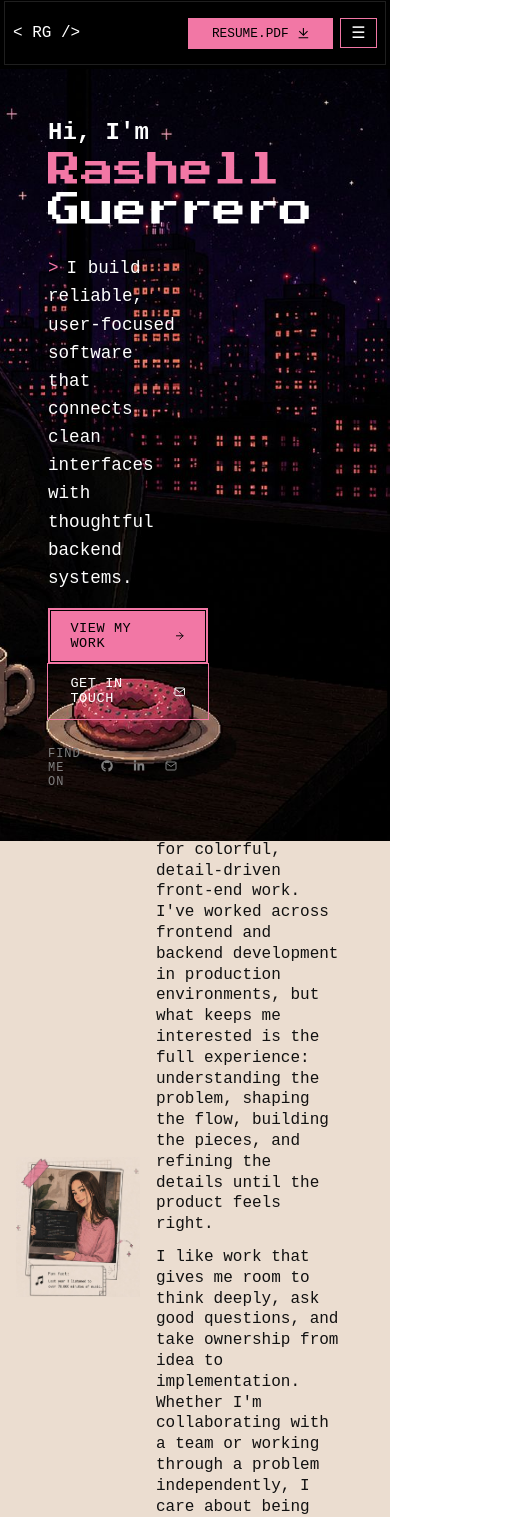
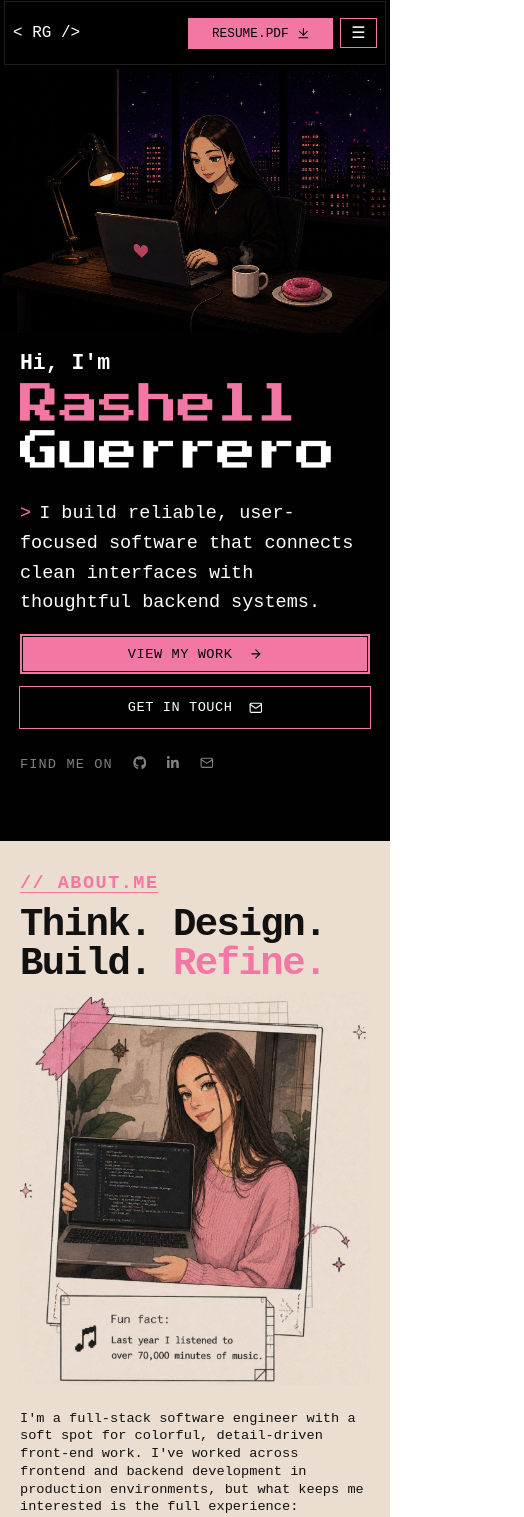
Before and after one commit to rxshellg/rg-portfolio, a React (Vite) app: page / in a window 390 px wide. Shown: the part 3-1520 px from the top of the page, 524 px wide, since content can reach past the window. Built offline with nearby package versions, Linux system fonts and the light colour scheme.

Commit message:
Adapted content for mobile navigation

```diff
--- a/src/components/layout/Navbar.css
+++ b/src/components/layout/Navbar.css
@@ -41,7 +41,7 @@
 
 .nav-link.active {
   color: var(--primary);
-  text-shadow: 0 0 8px rgba(242, 119, 165, 0.75);
+  text-shadow: 0 0 8px var(--primary);
 }
 
 .nav-link.active::after {
@@ -52,7 +52,7 @@
   width: 100%;
   height: 2px;
   background: var(--primary);
-  box-shadow: 0 0 8px rgba(242, 119, 165, 0.9);
+  box-shadow: 0 0 8px var(--primary);
 }
 
 .resume-section {
@@ -68,7 +68,7 @@
 }
 
 .resume-section:hover {
-  box-shadow: 0 0 8px rgba(242, 119, 165, 0.75);
+  box-shadow: 0 0 8px var(--primary);
 }
 
 .mobile-menu-button,
@@ -112,7 +112,7 @@
     right: 0.25rem;
     z-index: 30;
     flex-direction: column;
-    border: 1px solid rgba(242, 119, 165, 0.55);
+    border: 1px solid var(--primary);
     background: #000;
     padding: 0.5rem;
   }
@@ -126,14 +126,13 @@
     font-size: 0.65rem;
     text-transform: uppercase;
     padding: 0.85rem 0.75rem;
-    border-bottom: 1px solid rgba(242, 119, 165, 0.2);
+    border-bottom: 1px solid var(--primary);
   }
 
   .mobile-nav-link:last-child {
     border-bottom: none;
   }
 
-  .mobile-nav-link span,
   .mobile-nav-link.active {
     color: var(--primary);
   }
--- a/src/pages/home/components/AboutSection.css
+++ b/src/pages/home/components/AboutSection.css
@@ -1,6 +1,6 @@
 .about-section {
   display: flex;
-  background-color: #EBDDD0;
+  background-color: #ebddd0;
   color: #111;
 }
 
@@ -98,5 +98,72 @@
 }
 
 .about-detail-card:hover {
-    box-shadow: 0 0 8px rgba(242, 119, 165, 0.75);
+  box-shadow: 0 0 8px var(--primary);
 }
+
+.about-image-mobile {
+  display: none;
+}
+
+@media (max-width: 768px) {
+  .about-section {
+    flex-direction: column;
+    padding: 2rem 1.25rem 2.5rem;
+    height: auto;
+  }
+
+  .about-image,
+  .about-text {
+    min-height: unset;
+    width: 100%;
+  }
+
+  .about-image {
+    display: none;
+  }
+
+  .about-image-mobile {
+    display: block;
+    width: 100%;
+    margin: 0.5rem 0;
+  }
+
+  .about-image-mobile img {
+    width: 100%;
+  }
+
+  .about-text {
+    padding-right: 0;
+  }
+
+  .about-heading {
+    font-size: clamp(2rem, 10vw, 3rem);
+    margin: 0.75rem 0 0;
+  }
+
+  .about-details {
+    flex-direction: column;
+  }
+
+  .about-detail-card {
+    min-width: unset;
+    width: 100%;
+  }
+
+  .about-detail-card strong,
+  .about-detail-card span {
+    font-size: clamp(0.75rem, 3.5vw, 1rem);
+  }
+
+  .about-detail-link {
+  justify-content: space-between;
+}
+
+  .section-label {
+    font-size: clamp(0.9rem, 4.75vw, 1.5rem);
+  }
+
+  .about-description {
+    font-size: clamp(0.75rem, 3.5vw, 1rem);
+  }
+}
--- a/src/pages/home/components/AboutSection.tsx
+++ b/src/pages/home/components/AboutSection.tsx
@@ -12,10 +12,12 @@ function AboutSection() {
         <p className="section-label">// About.me</p>
 
         <h2 className="about-heading">
-          Think. Design.
+          Think. Design. Build. <span>Refine.</span>
+        </h2>
 
-          Build. <span>Refine.</span>
-        </h2>
+        <div className="about-image-mobile" aria-hidden="true">
+          <img src="/About-Image.jpeg" alt="" />
+        </div>
 
         <p className="about-description">
           I&apos;m a full-stack software engineer with a soft spot for colorful,
@@ -52,7 +54,10 @@ function AboutSection() {
           {/* <a className="about-detail-card about-detail-link" href="#contact">
               -Commented out until built-
           */}
-          <a className="about-detail-card about-detail-link" href="https://www.linkedin.com/in/rashell-guerrero/">
+          <a
+            className="about-detail-card about-detail-link"
+            href="https://www.linkedin.com/in/rashell-guerrero/"
+          >
             <div>
               <span>Available for</span>
               <strong>Full-time opportunities</strong>
--- a/src/pages/home/components/HeroSection.css
+++ b/src/pages/home/components/HeroSection.css
@@ -27,7 +27,7 @@
   margin: 0;
   font-family: "Press Start 2P", "Courier New", Courier, monospace;
   font-size: clamp(2.25rem, 5.2vw, 5rem);
-  line-height: 1.10;
+  line-height: 1.1;
   font-weight: 400;
 }
 
@@ -47,12 +47,11 @@
 }
 
 .hero-description {
-  margin: 1.50rem 0 1rem;
+  margin: 1.5rem 0 1rem;
   max-width: 34rem;
   font-size: 1.1rem;
   line-height: 1.6;
 }
-
 
 .hero-description span {
   margin-right: 0.5rem;
@@ -80,19 +79,12 @@
   margin-right: 1rem;
 }
 
-.hero-button-primary:hover {
-  color: #000;
-  box-shadow: 0 0 8px rgba(242, 119, 165, 0.75);
-}
-
 .hero-button-secondary {
-  background: transparent;
   color: white;
   outline: 1px solid var(--primary);
 }
 
-.hero-button-secondary:hover {
-  color: white;
+.hero-button-primary:hover, .hero-button-secondary:hover {
   box-shadow: 0 0 8px rgba(242, 119, 165, 0.75);
 }
 
@@ -108,7 +100,7 @@
 }
 
 .hero-socials a {
-    color: grey;
+  color: grey;
 }
 
 .hero-image {
@@ -124,3 +116,64 @@
   width: auto;
   display: block;
 }
+
+@media (max-width: 768px) {
+  .hero-section {
+    display: flex;
+    flex-direction: column;
+    height: calc(100svh - var(--navbar-height));
+    overflow: hidden;
+  }
+
+  .hero-image {
+    order: -1;
+    position: relative;
+    width: 100%;
+    height: auto;
+  }
+
+  .hero-image img {
+    width: 100%;
+    height: auto;
+    object-position: center top;
+  }
+
+  .hero-text {
+    width: 100%;
+    min-height: unset;
+    padding: 1.25rem 1.25rem 1.25rem;
+    flex-shrink: 0;
+  }
+
+  .hero-eyebrow {
+    font-size: clamp(0.9rem, 5.5vw, 1.75rem);
+  }
+
+  .hero-heading {
+    font-size: clamp(2rem, 11vw, 3rem);
+  }
+
+  .hero-description {
+    font-size: clamp(0.9rem, 4.75vw, 1.5rem);
+  }
+
+  .hero-actions {
+    display: flex;
+    flex-direction: column;
+    gap: 0.8rem;
+  }
+
+  .hero-button {
+    width: 100%;
+    min-width: unset;
+  }
+
+  .hero-button,
+  .hero-socials {
+    font-size: clamp(0.75rem, 3.5vw, 1rem);
+  }
+
+  .hero-button-primary {
+    margin-right: 0;
+  }
+}
```
